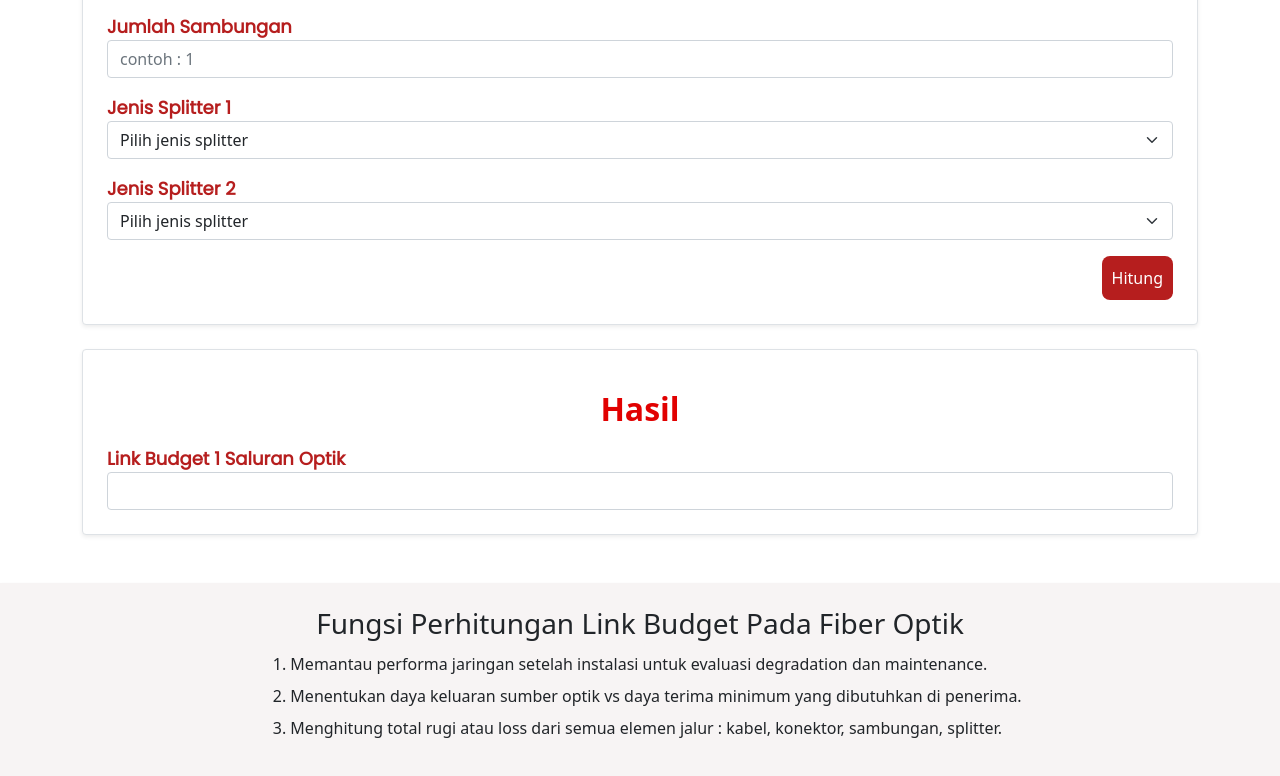
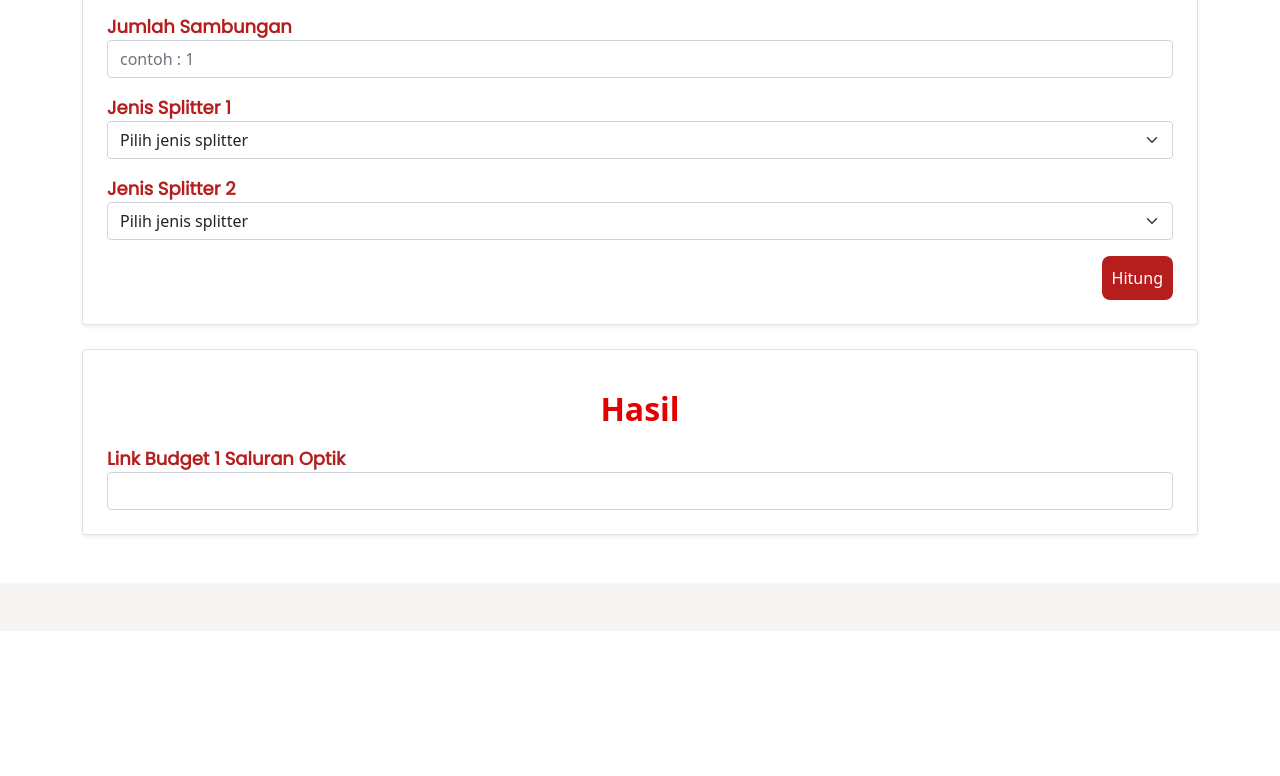
Before and after one commit to linkbudget/Link-Budget, a plain HTML site: page perhitungan.html in a window 1280 px wide. Shown: the part 469-1245 px from the top of the page. After the commit the page ends 1100 px from the top, so only its background shows below. Drawn offline with nearby package versions, Linux system fonts and the light colour scheme.

Commit message:
Update perhitungan.html
hapus footer page perhitungan ftth

```diff
--- a/perhitungan.html
+++ b/perhitungan.html
@@ -124,13 +124,6 @@
 
     <footer class="p-4 footer shadow-sm">
         <div class="container text-center">
-            <h3>Fungsi Perhitungan Link Budget Pada Fiber Optik</h3>
-            <div class="center-container"><ol class="angka centered-list">
-              <li class="teks-footer">Memantau performa jaringan setelah instalasi untuk evaluasi degradation dan maintenance.</li>
-              <li class="teks-footer">Menentukan daya keluaran sumber optik vs daya terima minimum yang dibutuhkan di penerima.</li>
-              <li class="teks-footer">Menghitung total rugi atau loss dari semua elemen jalur : kabel, konektor, sambungan, splitter.</li>
-            </ol>
-            </div>
         </div>
     </footer>
 
```
